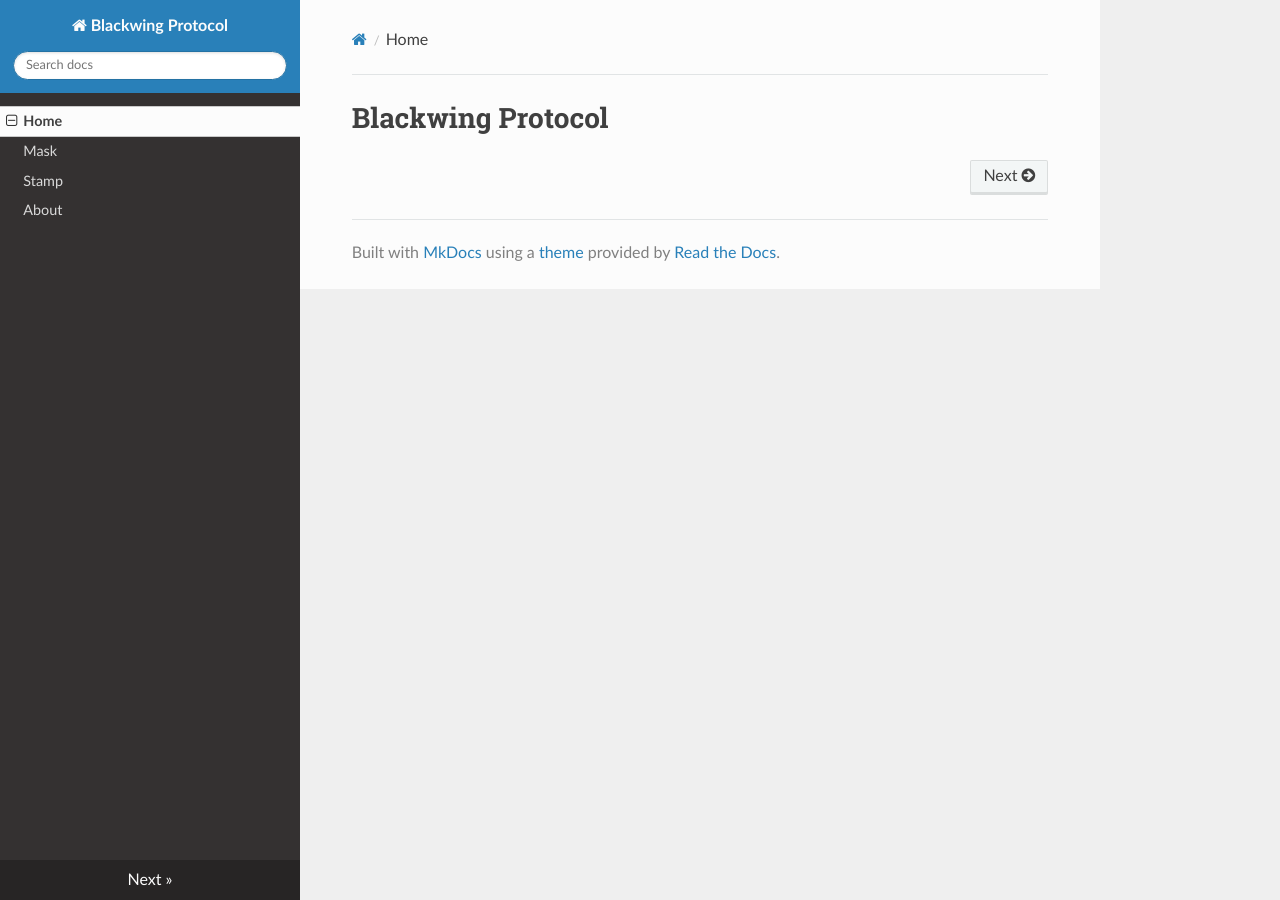
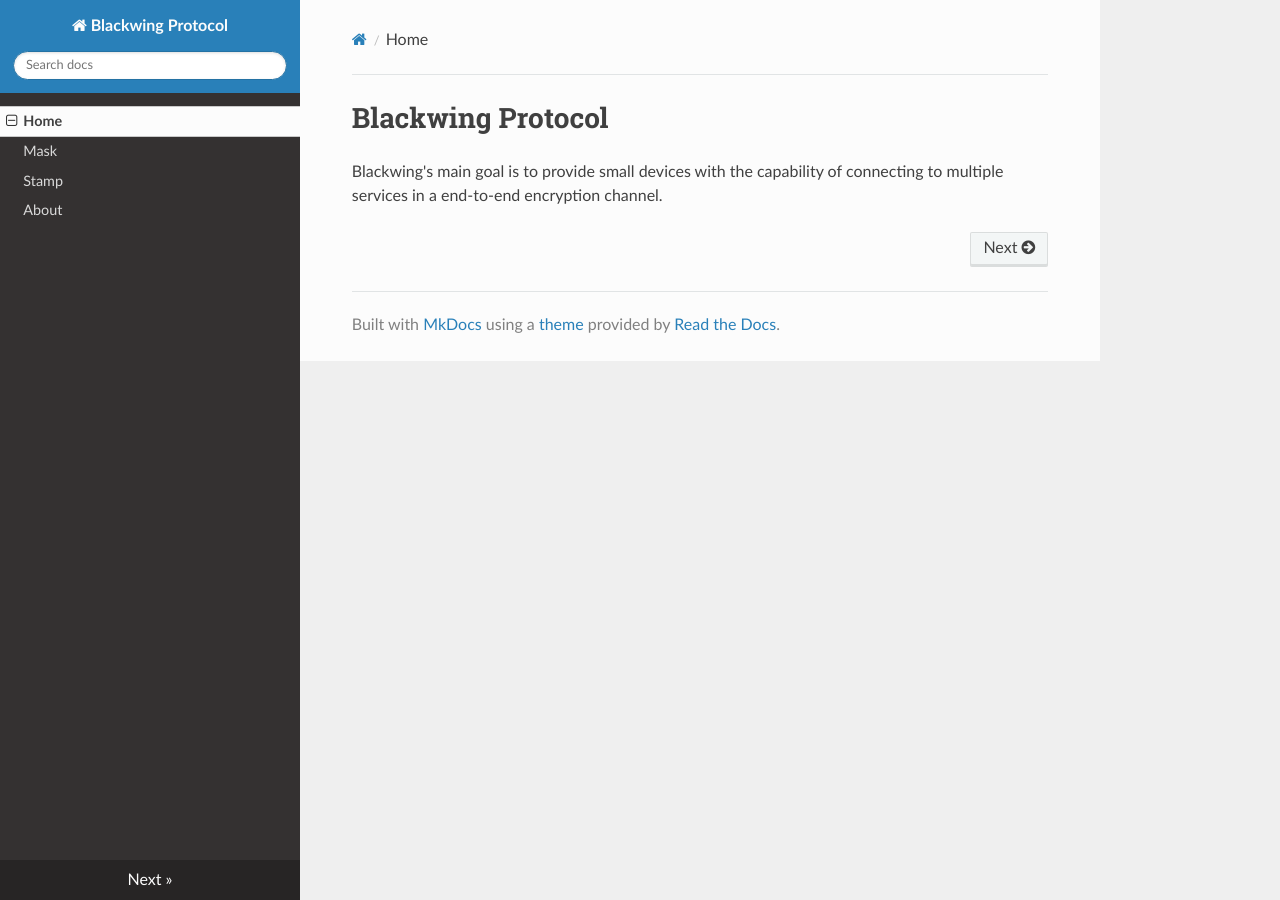
Before and after one commit to asergiobranco/blackwing_documentation, an MkDocs documentation site: the page built from docs/index.md, in a window 1280 px wide. Built offline with MkDocs 1.6.1, drawn with Linux system fonts in a browser that asks for light colours; nearby versions of some CDN libraries; some of the changed lines change nothing that is shown.

Commit message:
testing mkdocs

```diff
--- a/docs/index.md
+++ b/docs/index.md
@@ -1 +1,3 @@
 # Blackwing Protocol
+
+Blackwing's main goal is to provide small devices with the capability of connecting to multiple services in a end-to-end encryption channel.
--- a/mkdocs.yml
+++ b/mkdocs.yml
@@ -13,6 +13,13 @@ markdown_extensions:
   - markdown_include.include:
       base_path: .
   - admonition
+  - mermaid2
+  - drawio_file
+  - pymdownx.superfences:
+    custom_fences:
+          - name: mermaid
+            class: mermaid
+            format: !!python/name:mermaid2.fence_mermaid_custom
 nav:
   - Home: index.md
   - Mask: mask.md
```
